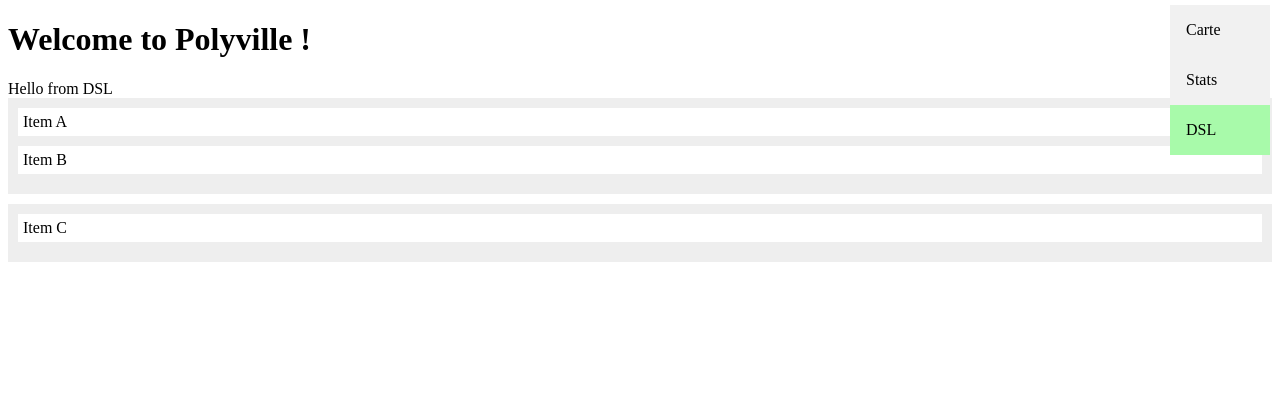
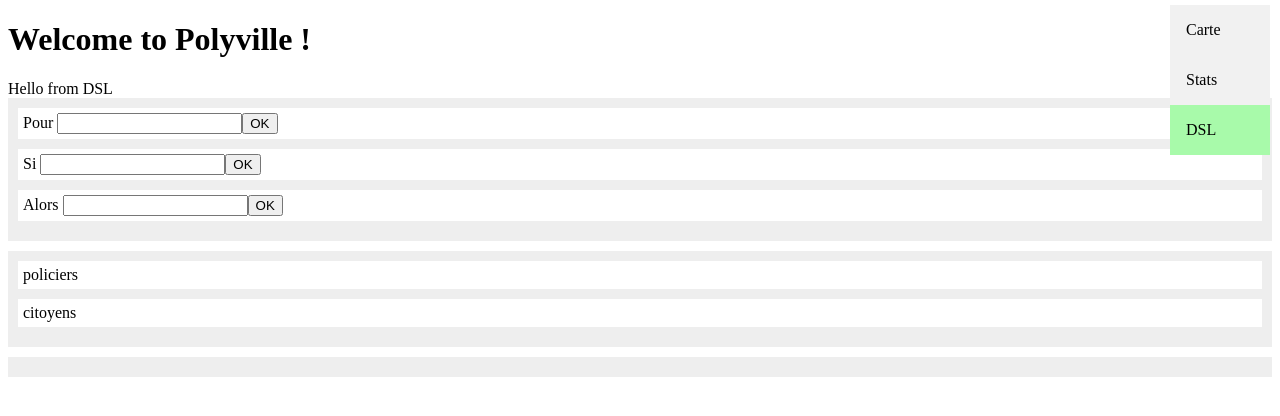
Before and after one commit to NathanMeulle/PNS-SI4-PS7-POLYVILLE, a Vue app in the folder web/: page /dsl in a window 1280 px wide. Shown: the top 416 px of the page. Built offline with nearby package versions, Linux system fonts and the light colour scheme.

Commit message:
Ajout d'input et tri des listes obtenues. #6

```diff
--- /dev/null
+++ b/web/src/components/DSL/DSL.vue
@@ -0,0 +1,140 @@
+<template>
+  <div>
+    <div class='drop-zone' @drop='onDrop($event, 1)' @dragover.prevent @dragenter.prevent>
+      <div v-for='item in listOne' :key='item.title' class='drag-el' draggable="true" @dragstart='startDrag($event, item)'>
+        {{ item.title }}
+        {{item.input}}
+        <label>
+          <input v-model="this.message[item.id]">
+          <button v-on:click="validation(item.id)">OK</button>
+        </label>
+      </div>
+    </div>
+    <div class='drop-zone' @drop='onDrop($event, 3)' @dragover.prevent @dragenter.prevent>
+      <div v-for='item in listThree' :key='item.title' class='drag-el'  draggable="true" @dragstart='startDrag($event, item)'>
+        {{ item.title }}
+        {{item.input}}
+      </div>
+    </div>
+    <div class='drop-zone' @drop='onDrop($event, 2)' @dragover.prevent @dragenter.prevent>
+      <div v-for='item in listTwo' :key='item.title' class='drag-el'  draggable="true" @dragstart='startDrag($event, item)'>
+        {{ item.title }}
+        {{item.input}}
+      </div>
+    </div>
+  </div>
+  <br/>
+</template>
+
+<script>
+
+export default {
+  name: "DragDrop",
+  data () {
+    return {
+      items: [
+        {
+          id: 0,
+          title: 'Pour',
+          input: '',
+          position: -1,
+          list: 1
+        },
+        {
+          id: 1,
+          title: 'Si',
+          input: '',
+          position: -1,
+          list: 1
+        },
+        {
+          id: 2,
+          title: 'Alors',
+          input: '',
+          position: -1,
+          list: 1
+        },
+        {
+          id: 3,
+          title: 'policiers',
+          input: '',
+          position: -1,
+          list: 3
+        },
+        {
+          id: 4,
+          title: 'citoyens',
+          input: '',
+          position: -1,
+          list: 3
+        },
+      ],
+      message : {
+        "0" : "",
+        "1" : "",
+        "2" : ""
+      }
+    }
+  },
+  computed: {
+    listOne () {
+      return this.sortItems(this.items.filter(item => item.list === 1))
+    },
+    listTwo () {
+      return this.sortItems(this.items.filter(item => item.list === 2))
+    },
+    listThree () {
+      return this.sortItems(this.items.filter(item => item.list === 3))
+    }
+  },
+
+  methods:{
+    sortItems(liste){
+      return liste.sort((a, b) => a.position - b.position)
+    },
+
+    startDrag: (evt, item) => {
+      evt.dataTransfer.dropEffect = 'move'
+      evt.dataTransfer.effectAllowed = 'move'
+      evt.dataTransfer.setData('itemID', item.id)
+      console.log("id item : ",item.id)
+    },
+    onDrop (evt, list) {
+      const itemID = evt.dataTransfer.getData('itemID')
+      console.log(itemID)
+      const item = this.items.find(item => item.id === Number(itemID))
+      console.log(this.items)
+      console.log(item.id)
+      item.list = list
+      if(list === 1){
+        item.position=this.listOne.length+1
+      }
+      else {
+        item.position=this.listTwo.length+1
+      }
+      console.log("position : ",item.position)
+    },
+    validation(id){
+      const item = this.items.find(item => item.id === id)
+      console.log(item)
+      console.log("test : ",this.message[item.id])
+      item.input = this.message[item.id]
+      this.message[item.id] = ""
+    }
+  }
+}
+</script>
+
+<style scoped>
+.drop-zone {
+  background-color: #eee;
+  margin-bottom: 10px;
+  padding: 10px;
+}
+
+.drag-el {
+  background-color: #fff;
+  margin-bottom: 10px;
+  padding: 5px;
+}
+</style>
--- a/web/src/components/MyDsl.vue
+++ b/web/src/components/MyDsl.vue
@@ -7,7 +7,7 @@
 
 <script>
 
-import DragDrop from "@/components/DSL/FirstDrag&Drop";
+import DragDrop from "@/components/DSL/DSL";
 
 export default {
     name:"MyDsl",
```
